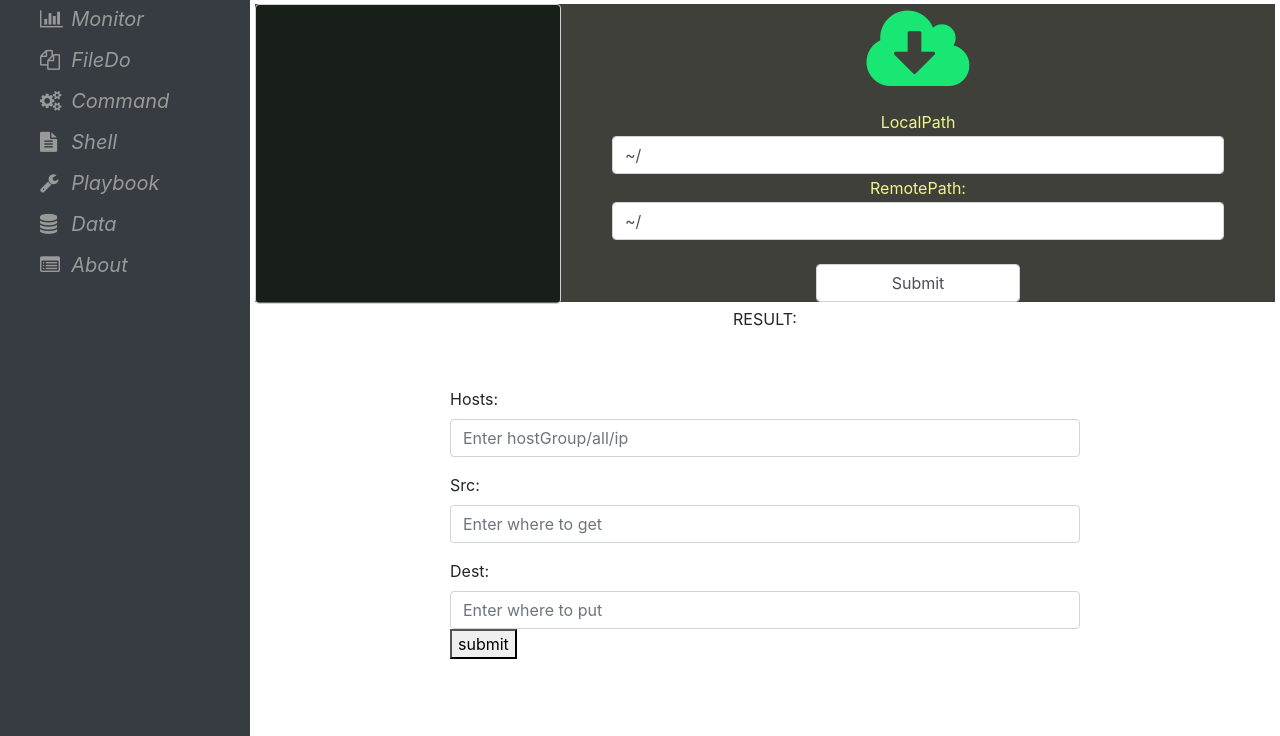
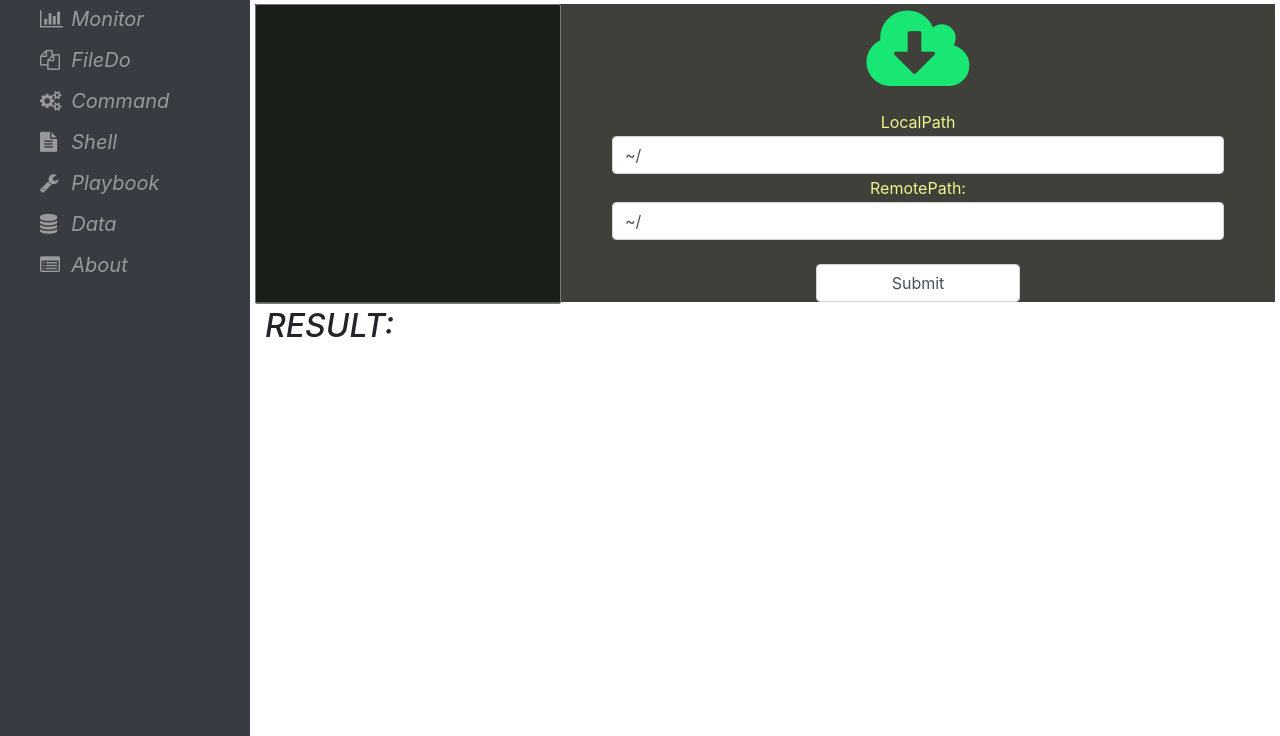
Before and after one commit to ProgrammingMakesUsHappy/AnsibleGame, a Flask app: page /FileDo/ in a window 1280 px wide. Shown: the part 64-800 px from the top of the page. Run offline with Flask 2, Linux system fonts and the light colour scheme; data that the repository does not hold is empty; parts of the project's set-up code (start-up, migrations or seed data) failed here and were passed over; some libraries are stand-ins or nearby versions.

Commit message:
add a memoryMonitor.sh,change filedo.html

```diff
--- a/opsGame/static/js/ajax.js
+++ b/opsGame/static/js/ajax.js
@@ -82,7 +82,7 @@ $("button#sub").click(function () {
  * Created by qius on 2018/7/19.
  */
 
-$("button#fileDo").click(function () {
+$("input#fileDo").click(function () {
 
 	$.ajax({
 		type: 'post',
@@ -90,14 +90,14 @@ $("button#fileDo").click(function () {
 		url: "/FileDo/",
 		dataType: 'json',
 		data:JSON.stringify({
-				'host': $(".host").val(),
+				'host': $(".host").val().toString(),
 				'src':  $("input#src").val(),
 				'dest':	$("input#dest").val(),
 			}),
-
 		success:function (data) {
+		    alert(data);
 			if(data.status == "success"){
-				// alert(data.success);
+				alert(data.success);
 				$("#p2").append("<p><h5>SuccessHosts：</h5>");
                 for(var i = 0; i < data.successHosts.length; i++){
                     $("#p2").append("<li>"+data.successHosts[i]+"</li>");
--- a/opsGame/templates/filedo.html
+++ b/opsGame/templates/filedo.html
@@ -4,7 +4,7 @@
 <div class="container" style="padding: 5px;">
      <!--- select option  -->
     <form class="bs-example bs-example-form" style="position: relative;background-color: rgba(10,11,3,0.78);color:#eff58f;">
-     <select id="host" style="width: 30%;height:300px;position:static;float:left;background-color: rgba(3,11,5,0.64);color: navajowhite;" multiple class="form-control">
+     <select class="host" style="width: 30%;height:300px;position:static;float:left;background-color: rgba(3,11,5,0.64);color: navajowhite;" multiple class="form-control">
      {% for gp in groupList %}
           <option value="{{ gp }}">{{ gp }}</option>
      {% endfor %}
@@ -19,7 +19,7 @@
      <label style="width: 70%;text-align: center;margin: auto;padding: 2px;">RemotePath:</label>
      <input id="dest" value="~/" type="text" class="form-control" style="position:static; width:60%;margin:0 auto;" />
         <br/>
-     <button id="fileDo" type="submit" class="form-control" style="position:static;width:20%;margin:0 auto;">Submit</button>
+     <input id="fileDo" type="button" class="form-control" style="position:static;width:20%;margin:0 auto;" value="Submit"/>
     </form>
  </div>
      <!--- opiton over  -->
@@ -27,28 +27,11 @@
 
     <!-- 执行结果反馈  -->
     <div class="container">
-        <p id="p1" style="text-align: center">RESULT:</p>
+        <h2><i>RESULT:</i></h2>
         <br>
-        <p id="p2"></p>
+        <p id="p2"> </p>
     </div>
 
-     <div style="padding-left: 200px; padding-right: 200px; margin: 0 auto;">
-    <form  method="POST">
-        <div class="form-group">
-            <label for="host">Hosts:</label>
-            <input type="text" class="form-control" id="host" placeholder="Enter hostGroup/all/ip">
-        </div>
-        <div class="form-group">
-          <label for="src">Src:</label>
-          <input type="text" class="form-control" id="src" placeholder="Enter where to get">
-        </div>
-        <div class="dest">
-          <label for="module_args">Dest:</label>
-          <input type="text" class="form-control" id="dest" placeholder="Enter where to put">
-        </div>
-        <button type='button' id="fileDo"> submit</button>
 
-    </form>
-</div>
 
 {% endblock %}
--- a/opsGame/views.py
+++ b/opsGame/views.py
@@ -68,23 +68,18 @@ def index():
 @app.route('/FileDo/', methods=['GET', 'POST'])
 def fileDo():
     if request.method == "POST":
+        ansible = runner.ansibleRunner(inventoryPath)
         global cmdCount
         cmdCount += 1
         jsonData = request.get_json()
-        print(jsonData)
         host = jsonData['host']
         module_name = jsonData['src']
         module_args = jsonData['dest']
+        ansible.run(host, 'copy', 'src=' + module_name + ' ' + 'dest=' + module_args)
+        # ansible.run('web129', 'copy', 'src=~/test.abc dest=~/abc/')
 
-        ansible.run(host, 'copy', 'src=' + module_name + ' ' + 'dest=' + module_args)
         # 结果
         result = ansible.get_result()
-        # 成功
-        succ = result['success']
-        # 失败
-        failed = result['failed']
-        # 不可到达
-        unreachable = result['unreachable']
         data = {}
         data['status'] = 'success'
         data['successHosts'] = list(result['success'].keys())
@@ -101,8 +96,8 @@ def fileDo():
             for dict in result['unreachable']:
                 data['hosts'][dict] = result['unreachable'][dict]
         return json.dumps(data)
-
-    return render_template('filedo.html', groupList=group_k_list)
+    else:
+        return render_template('filedo.html', groupList=group_k_list)
 
 
 @app.route('/Monitor/', methods=['GET', 'POST'])
```
Also changed, not shown: 1 other file.
